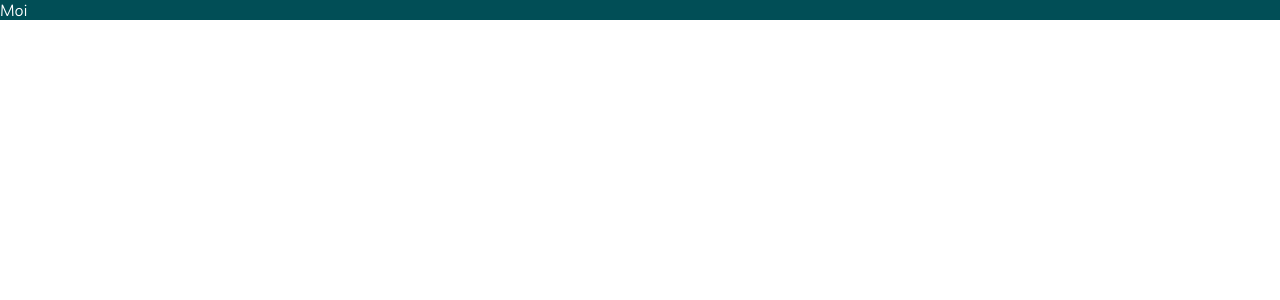
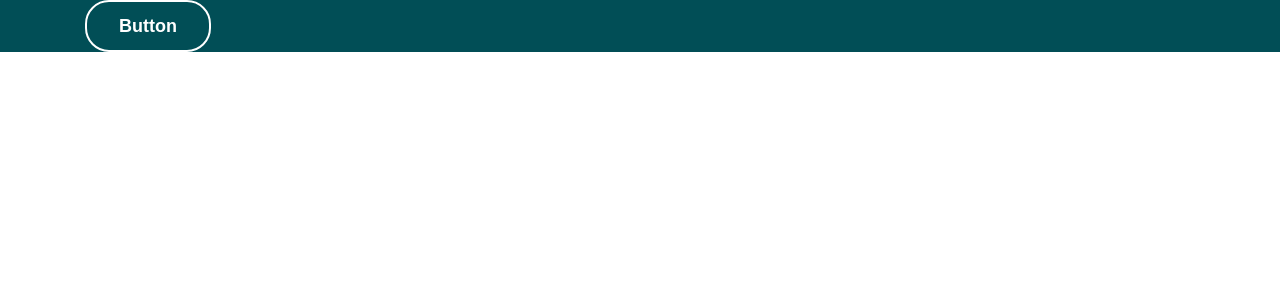
Before and after one commit to TommiKorhonen/myteam, a Next.js app: page / in a window 1280 px wide. Shown: the top 300 px of the page. Built offline with nearby package versions, Linux system fonts and the light colour scheme.

Commit message:
start btn styling

```diff
--- /dev/null
+++ b/components/button/Button.tsx
@@ -0,0 +1,45 @@
+import Link from "next/link";
+import React from "react";
+import styled, { css } from "styled-components";
+type ButtonProps = {
+  onClick?: (event: React.MouseEvent<HTMLButtonElement>) => void; // to handle onClick functions
+  href?: string;
+  children?: React.ReactNode;
+  color?: "primary" | "secondary";
+  disabled?: boolean;
+};
+
+const Button = ({ href, children, color, disabled, onClick }: ButtonProps) => {
+  if (href) {
+    return <Link href={href}>{children}</Link>;
+  }
+  return (
+    <Btn title="test" onClick={onClick} type="button" color={color}>
+      {children}
+    </Btn>
+  );
+};
+
+export default Button;
+
+const COLOR = {
+  primary: css`
+    color: #fff;
+    background-color: transparent;
+  `,
+  secondary: css`
+    color: #000;
+    background: linear-gradient(#c7c7d2, #bcbaba);
+  `,
+};
+export const Btn = styled.button<ButtonProps>`
+  padding: 10px 2rem;
+  cursor: pointer;
+  font-weight: 500;
+  outline: none;
+  transition: all 0.2s;
+  border: 2px solid #ffffff;
+  border-radius: 24px;
+
+  ${(props) => props.color && COLOR[props.color]}
+`;
--- /dev/null
+++ b/components/styles/Container.ts
@@ -0,0 +1,7 @@
+import styled from "styled-components";
+
+export const Container = styled.div`
+  width: 1110px;
+  max-width: 100%;
+  margin: 0 auto;
+`;
--- a/components/styles/Global.ts
+++ b/components/styles/Global.ts
@@ -2,9 +2,14 @@ import { createGlobalStyle } from "styled-components";
 
 const GlobalStyles = createGlobalStyle`
     * {
-        box-sizing: border-box;
+    box-sizing: border-box;
         margin: 0;
         padding: 0;
+    }
+    p{
+        font-weight: 600;
+        font-size: 18px;
+        line-height: 28px;
     }
 `;
 
--- a/pages/index.tsx
+++ b/pages/index.tsx
@@ -1,20 +1,23 @@
 import type { NextPage } from "next";
-import Head from "next/head";
-import Image from "next/image";
-import styles from "../styles/Home.module.css";
 import styled from "styled-components";
+import Button from "../components/button/Button";
+import { Container } from "../components/styles/Container";
 
 const Home: NextPage = () => {
   return (
-    <div>
-      <Description>Moi</Description>
-    </div>
+    <HomeStyled>
+      <Container>
+        <Button color="primary">
+          <p>Button</p>
+        </Button>
+      </Container>
+    </HomeStyled>
   );
 };
 
 export default Home;
 
-const Description = styled.p`
+const HomeStyled = styled.main`
   background-color: ${({ theme }) => theme.primary.green};
   color: white;
 `;
```
